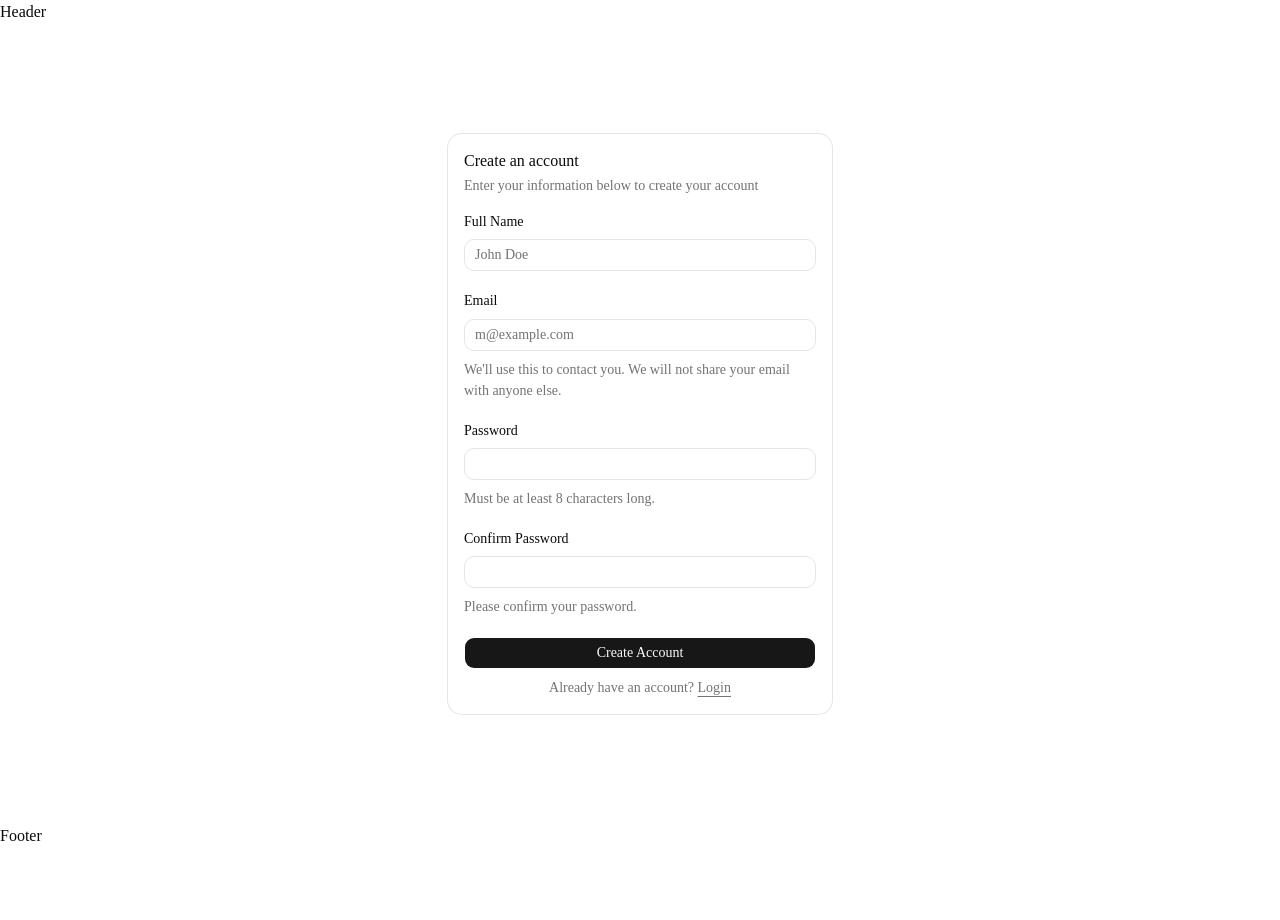
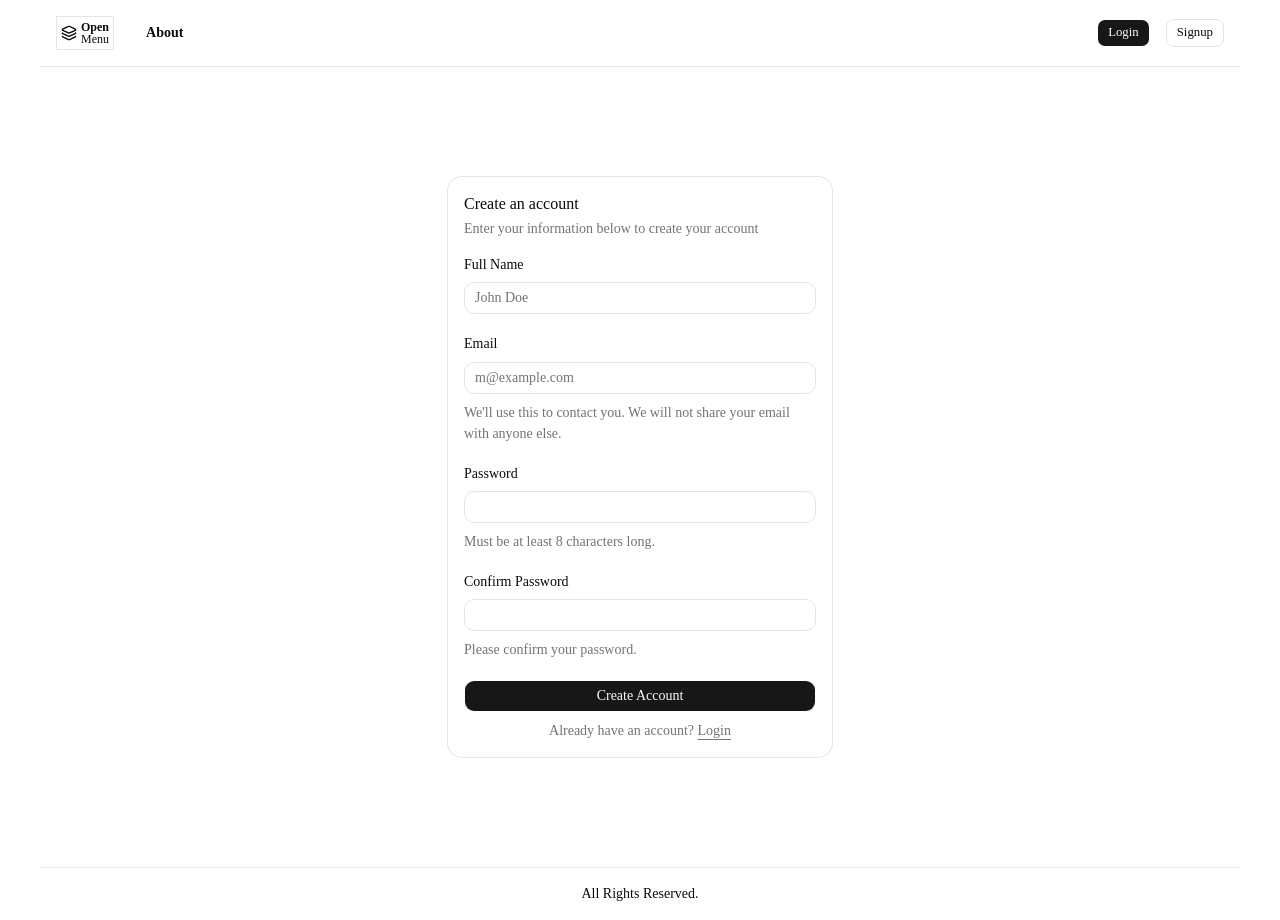
Before and after one commit to Talvad/open-menu, a Next.js app in the folder nextjs/: page /signup in a window 1280 px wide. Before the commit the page ends 848 px from the top, so only its background shows below. Built offline with nearby package versions, Linux system fonts and the light colour scheme.

Commit message:
updated header component and added footer skeleton,added logo

```diff
--- a/nextjs/components/footer/index.tsx
+++ b/nextjs/components/footer/index.tsx
@@ -1,7 +1,11 @@
-type Props = {};
-
-const Footer = (props: Props) => {
-  return <footer>Footer</footer>;
+const Footer = () => {
+  return (
+    <footer className='px-10'>
+      <section className='border-t border-t-gray-200 p-4'>
+        <h4 className='text-center text-sm'>All Rights Reserved.</h4>
+      </section>
+    </footer>
+  );
 };
 
 export default Footer;
--- a/nextjs/components/header/index.tsx
+++ b/nextjs/components/header/index.tsx
@@ -1,7 +1,32 @@
-type Props = {};
+import Link from 'next/link';
+import Logo from '../logo';
+import { Button } from '../ui/button';
 
-const Header = (props: Props) => {
-  return <header>Header</header>;
+const Header = () => {
+  return (
+    <header className=' px-10'>
+      <nav className='border-b border-gray-200 p-4 flex items-center justify-between'>
+        <div className='flex gap-8 items-center'>
+          <Link href='/'>
+            <Logo />
+          </Link>
+          <Link href='/about' className='text-sm font-semibold'>
+            About
+          </Link>
+        </div>
+        <div className='flex gap-4'>
+          <Link href={'/login'}>
+            <Button size={'sm'}>Login</Button>
+          </Link>
+          <Link href={'/signup'}>
+            <Button size={'sm'} variant={'outline'}>
+              Signup
+            </Button>
+          </Link>
+        </div>
+      </nav>
+    </header>
+  );
 };
 
 export default Header;
--- /dev/null
+++ b/nextjs/components/logo.tsx
@@ -0,0 +1,15 @@
+import { Layers } from 'lucide-react';
+
+const Logo = () => {
+  return (
+    <div className='inline-flex gap-1 items-center border p-1'>
+      <Layers className='size-4' />
+      <div className='flex flex-col'>
+        <span className='text-xs font-bold leading-3'>Open</span>
+        <span className='text-xs font-light leading-3'>Menu</span>
+      </div>
+    </div>
+  );
+};
+
+export default Logo;
```
